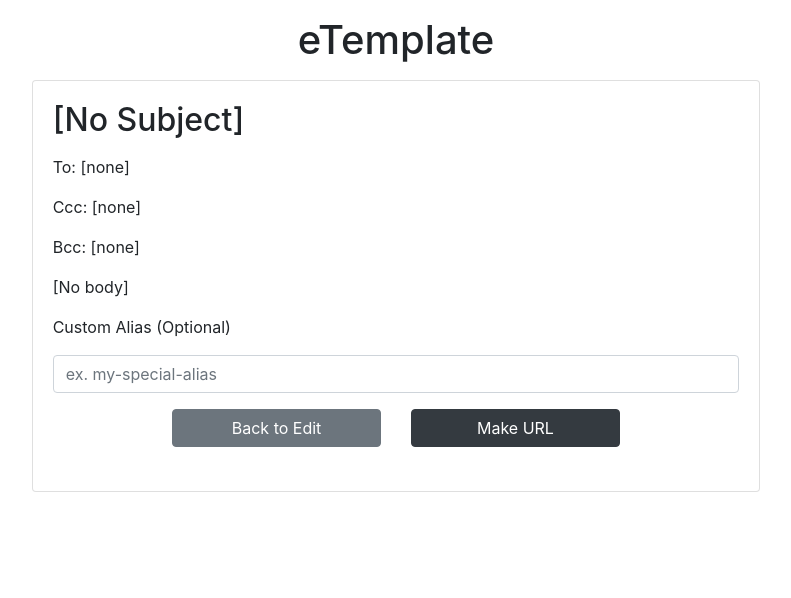
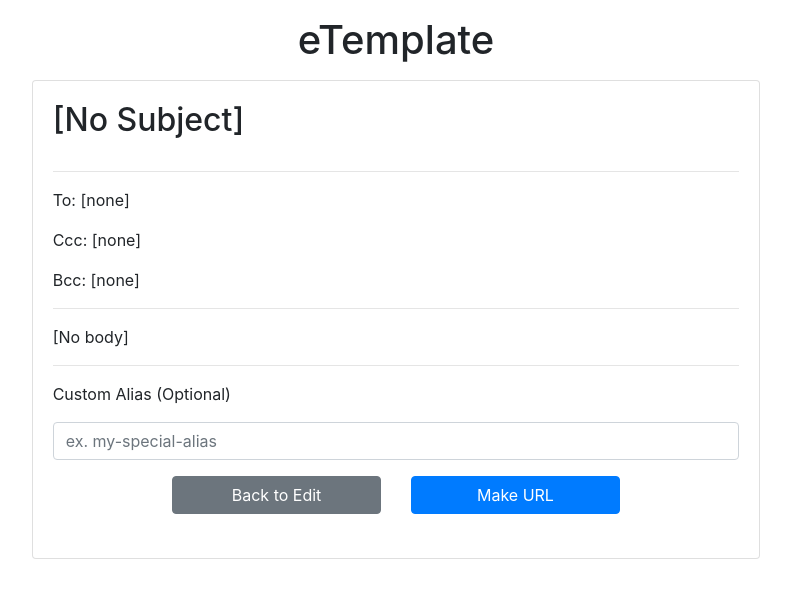
Before and after one commit to syoon123/etemplate, a React (Create React App) app in the folder app/: page / in a window 1280 px wide. Both pictures are taken after a click on the button "Next". Shown: the top 598 px of the page, without its empty margins (244-1035 px from the left). Built offline with nearby package versions, Linux system fonts and the light colour scheme.

Commit message:
Display newlines in body in template preview

```diff
--- a/app/src/App.css
+++ b/app/src/App.css
@@ -1,5 +1,6 @@
 .tag-item {
   display: inline-block;
+  font-size: small;
   border-radius: 30px;
   height: 30px;
   padding: 0 4px 0 1rem;
@@ -32,3 +33,7 @@
 .break-word {
   word-wrap: break-word;
 }
+
+.preview-body {
+  white-space: pre-wrap;
+}
--- a/app/src/components/CustomButton.tsx
+++ b/app/src/components/CustomButton.tsx
@@ -16,7 +16,7 @@ export default function CustomButton(props: CustomButtonProps) {
   }
   return (
     <Button
-      variant={props.secondary ? 'secondary' : 'dark'}
+      variant={props.secondary ? 'secondary' : 'primary'}
       className={props.className}
       onClick={props.action}
       block
--- a/app/src/components/Recipients.tsx
+++ b/app/src/components/Recipients.tsx
@@ -86,7 +86,7 @@ export default function Recipients(props: RecipientsProps) {
       <div className="input-label">
         <Form.Label>{props.label}</Form.Label>&nbsp;
         {props.items.map((item) => (
-          <Badge pill variant="light" className="tag-item" key={item}>
+          <Badge pill variant="primary" className="tag-item" key={item}>
             {item}
             <button
               type="button"
--- a/app/src/components/TemplatePreview.tsx
+++ b/app/src/components/TemplatePreview.tsx
@@ -27,6 +27,7 @@ export default function TemplatePreview(props: TemplatePreviewProps) {
 
   return (
     <>
+      <hr/>
       {RecipientsPreview({
         label: 'To',
         recipients: props.recipients,
@@ -42,7 +43,9 @@ export default function TemplatePreview(props: TemplatePreviewProps) {
         recipients: props.bcc,
         noRecipients: '[none]',
       })}
-      <p>{props.body ? props.body : '[No body]'}</p>
+      <hr/>
+      <p className="preview-body">{props.body ? props.body : '[No body]'}</p>
+      <hr/>
       {Content({
         label:
           'Custom Alias (Optional)',
```
